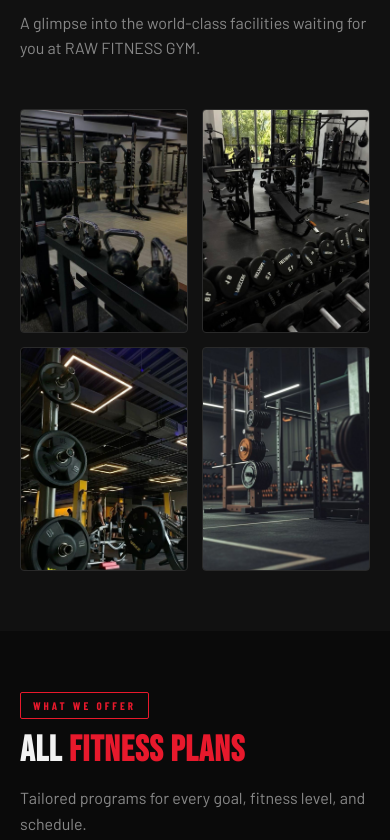
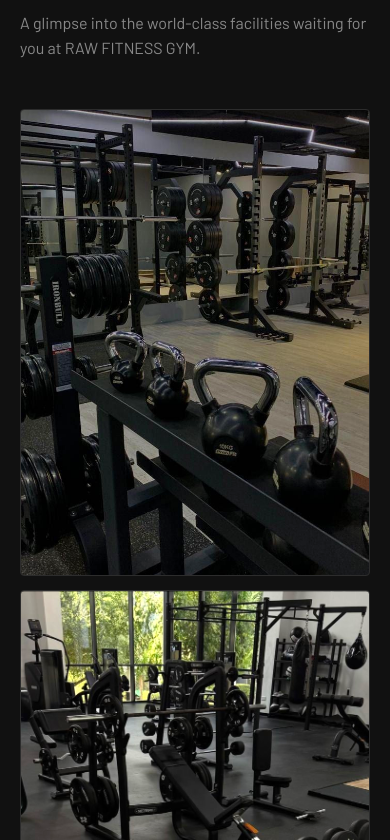
Before and after one commit to debayanoff/rfgiimbterm2, a plain HTML site: page index.html in a window 390 px wide. Shown: the part 1146-1986 px from the top of the page. Drawn offline with nearby package versions, Linux system fonts and the light colour scheme; some packages are replaced by stand-ins of ours.

Commit message:
Improve mobile gallery brightness and layout

```diff
--- a/style.css
+++ b/style.css
@@ -254,6 +254,8 @@
       flex-direction: column;
       gap: 10px;
       transition: transform .3s, border-color .3s;
+      filter: brightness(1.05) saturate(1.12);
+      background-color: #111;
     }
     .photo-card:hover { transform: scale(1.03); border-color: var(--red); }
     .photo-card .photo-placeholder-icon {
@@ -751,7 +753,7 @@
       nav { padding: 0 16px; }
       .nav-links { display: none; }
       .hero-content { padding: 40px 20px; }
-      .photos-grid { grid-template-columns: 1fr 1fr; }
+      .photos-grid { grid-template-columns: 1fr; }
       .offerings-grid { grid-template-columns: 1fr; }
       .plans-grid { grid-template-columns: 1fr; }
       .reviews-grid { grid-template-columns: 1fr; }
```
